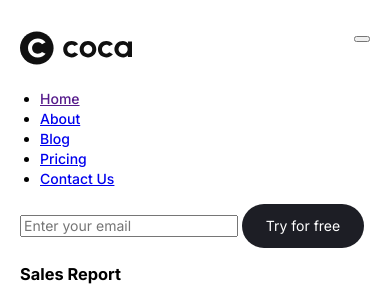
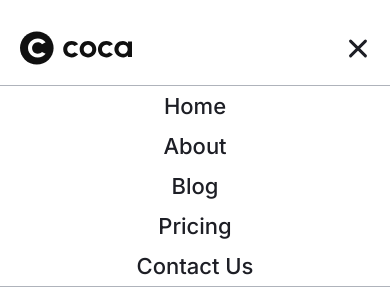
Before and after one commit to Annddrey/COCA, a website: page src/index.html in a window 390 px wide. Both pictures are taken after a click on the button "Включатель навигации". Shown: the top 298 px of the page. Drawn offline with nearby package versions, Linux system fonts and the light colour scheme; files that its build step writes are made by us from their sources.

Commit message:
Style - page-header.

```diff
--- a/src/index.html
+++ b/src/index.html
@@ -19,7 +19,6 @@
         <div class="page-header__wrapper">
           <div class="page-header__logo-wraper">
             <img
-              class="page-header__logo"
               width="112"
               height="52"
               src="img/logo.svg"
--- a/src/js/main.js
+++ b/src/js/main.js
@@ -1,9 +1,12 @@
+const pageHeader = document.querySelector('.page-header');
 const mainNav = document.querySelector('.page-header__nav');
 const mainNavToggle =  document.querySelector('.page-header__button-nav');
 
-if(mainNav) {
+if(mainNavToggle) {
   mainNavToggle.addEventListener('click', () => {
-    mainNav.classList.remove('page-header__nav--opened');
+    mainNav.classList.toggle('page-header__nav--opened');
     mainNav.classList.toggle('page-header__nav--closed');
+
+    pageHeader.classList.toggle('page-header--opened-menu');
   })
 }
--- a/src/sass/blocks/page-header.scss
+++ b/src/sass/blocks/page-header.scss
@@ -4,6 +4,10 @@
   left: 0;
   right: 0;
   z-index: 3;
+
+  &--opened-menu {
+    background-color: #ffffff;
+  }
 }
 
 .page-header__wrapper {
@@ -12,21 +16,116 @@
   padding: 24px 0;
 }
 
-.page-header__nav {
+.page-header__logo-wraper img {
+  display: block;
+}
+
+.page-header__button-nav {
+  margin-top: 12px;
+  padding: 0;
+  border: none;
+  width: 24px;
+  height: 24px;
+  background-color: #ffffff00;
+
+  @media (min-width: $tablet-width) {
+    display: none;
+  }
+}
+
+.page-header__nav--closed .page-header__button-nav {
+  background-image: url("../img/button-nav-open.svg");
+}
+
+.page-header__nav--opened .page-header__button-nav {
+  position: relative;
+
+  &::before {
+    content: "";
+    position: absolute;
+    top: 11px;
+    left: 0px;
+    right: 0px;
+    height: 3px;
+    border-radius: 15px;
+    background-color: $dark-background-color;
+    transform: rotate(-45deg);
+  }
+
+  &::after {
+    content: "";
+    position: absolute;
+    top: 11px;
+    left: 0px;
+    right: 0px;
+    height: 3px;
+    border-radius: 15px;
+    background-color: $dark-background-color;
+    transform: rotate(45deg);
+  }
 }
 
 .page-header__list {
+  display: none;
   position: absolute;
-  top: 75px;
+  top: 85px;
   left: 0;
   right: 0;
+  margin: 0;
+  padding: 0;
   background-color: #ffffff;
-}
-
-.page-header__nav--closed .page-header__list {
-  display: none;
+  list-style-type: none;
+  text-align: center;
 }
 
 .page-header__nav--opened .page-header__list {
+  @media (max-width: $mobile-only-width) {
+    display: block;
+    border-top: 1px solid #afb3bb;
+    border-bottom: 1px solid #afb3bb;
+  }
+}
+
+.page-header__list {
+  @media (min-width: $tablet-width) {
+    position: static;
+    display: flex;
+    flex-wrap: wrap;
+    max-width: 500px;
+    border: none;
+    background-color: $light-background-color;
+  }
+}
+
+.page-header__nav--opened .page-header__item:hover {
+  @media (max-width: $mobile-only-width) {
+    background-color: $dark-background-color;
+
+    & a {
+      color: $font-light-color;
+    }
+  }
+}
+
+.page-header__item a {
   display: block;
+  font-size: 22px;
+  padding: 10px;
+  color: $font-dark-color;
+  text-decoration: none;
+
+  @media (min-width: $tablet-width) {
+    font-size: 16px;
+    line-height: 26px;
+    border-radius: 80px;
+
+    &:hover {
+      color: $font-light-color;
+      background-color: $dark-background-color;
+    }
+
+    &:active {
+      opacity: 0.3;
+    }
+  }
 }
--- a/src/sass/global/variables.scss
+++ b/src/sass/global/variables.scss
@@ -1,5 +1,6 @@
 $tablet-width: 768px;
 $desktop-width: 1440px;
+$mobile-only-width: 767px;
 
 $dark-background-color: #1d1e25;
 $light-background-color: #ffffff00;
```
Also changed, not shown: src/about.html (+2 -0 lines), src/article-1.html (+2 -0 lines), src/blog.html (+2 -0 lines), src/contact.html (+2 -0 lines), src/pricing.html (+2 -0 lines), src/img/button-nav-open.svg (added).
